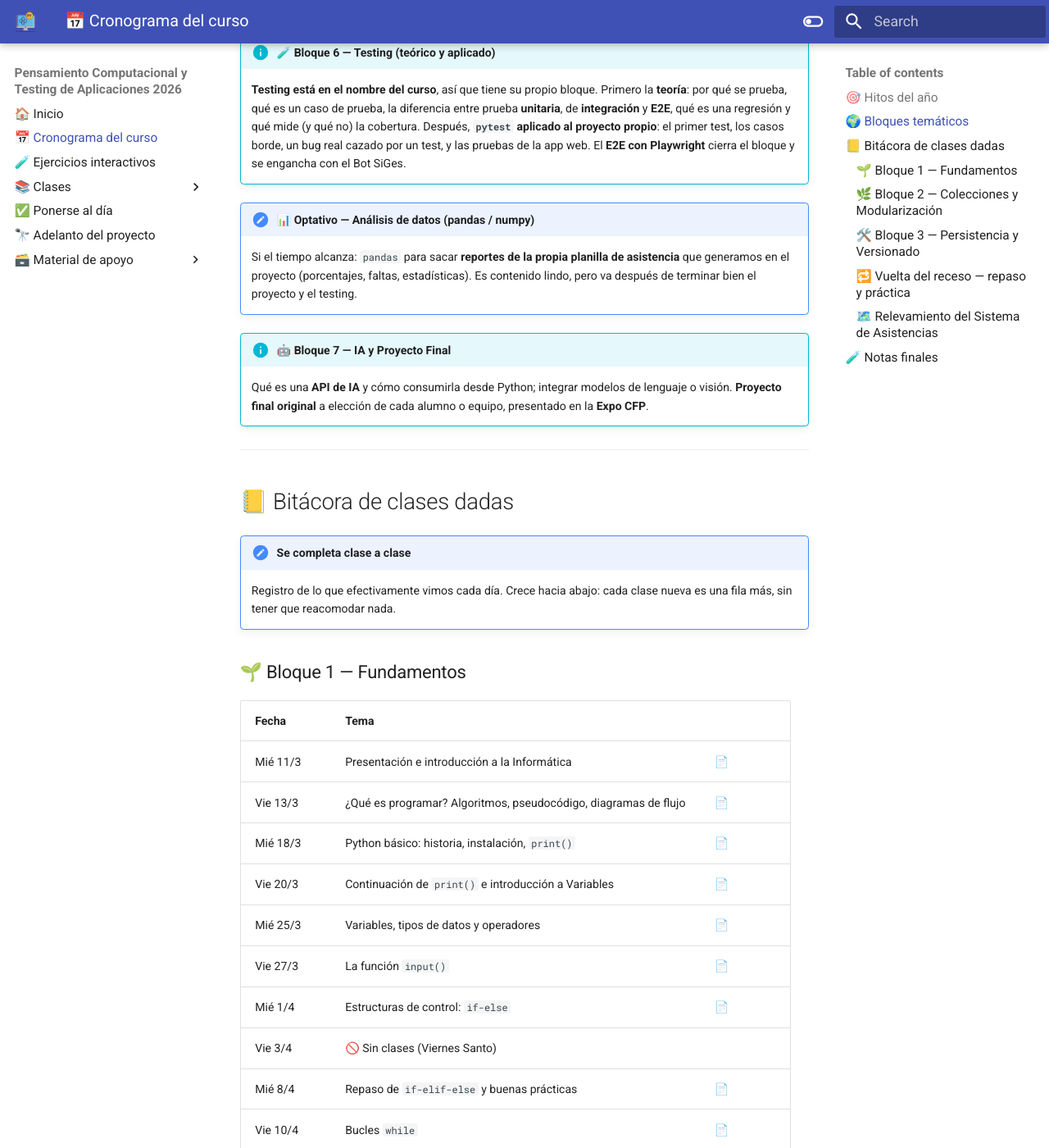
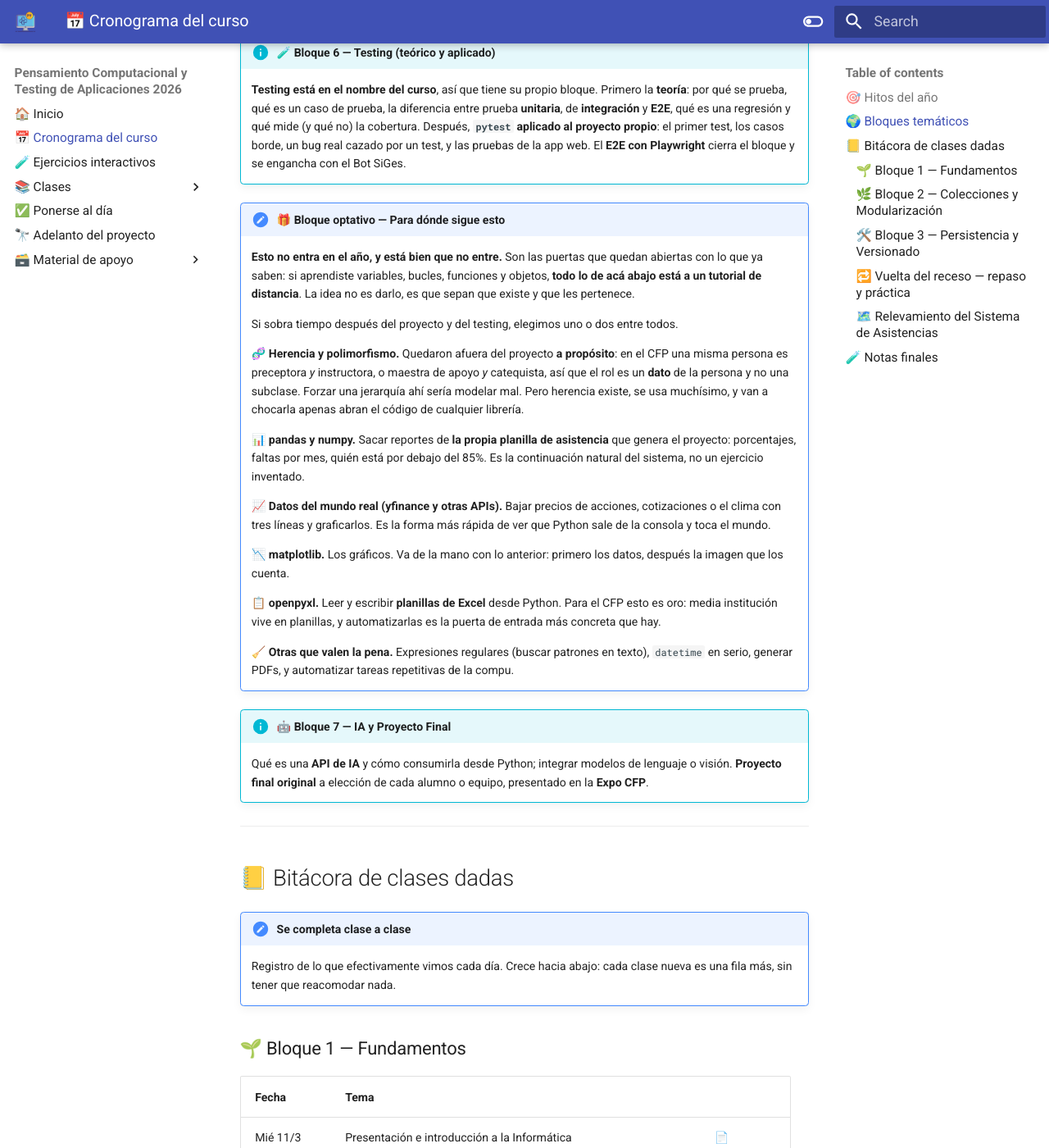
Before and after one commit to MaxiNunez24/pensamiento-computacional-testing-2026, an MkDocs documentation site: the page built from docs/cronograma.md, in a window 1280 px wide and 1400 px high, scrolled down 2723 px. Shown: the whole window at 82% size. Built offline with MkDocs 1.6.1 and Material for MkDocs 9.7.7, drawn with Linux system fonts in a browser that asks for light colours.

Commit message:
Bloque optativo: para donde sigue esto
El cronograma tenia una nota suelta de pandas/numpy. Se convierte en un bloque
de verdad, con lo que el profe quiere que sepan que existe aunque no llegue por
tiempo: herencia, pandas/numpy, yfinance y otras APIs, matplotlib, openpyxl.

Herencia encaja justo ahi. Quedo fuera del proyecto A PROPOSITO --en el CFP una
persona es preceptora Y instructora, o maestra de apoyo Y catequista, asi que el
rol es un dato y no una subclase-- pero existe y la van a chocar apenas abran el
codigo de cualquier libreria. Al bloque optativo, dicho con el motivo.

Borrador para iterar.

Co-Authored-By: Claude Opus 5 <noreply@anthropic.com>

```diff
--- a/docs/cronograma.md
+++ b/docs/cronograma.md
@@ -85,10 +85,37 @@
     por un test, y las pruebas de la app web. El **E2E con Playwright** cierra el bloque y se
     engancha con el Bot SiGes.
 
-!!! note "📊 Optativo — Análisis de datos (pandas / numpy)"
-    Si el tiempo alcanza: `pandas` para sacar **reportes de la propia planilla de asistencia** que
-    generamos en el proyecto (porcentajes, faltas, estadísticas). Es contenido lindo, pero va
-    después de terminar bien el proyecto y el testing.
+!!! note "🎁 Bloque optativo — Para dónde sigue esto"
+    **Esto no entra en el año, y está bien que no entre.** Son las puertas que quedan abiertas con
+    lo que ya saben: si aprendiste variables, bucles, funciones y objetos, **todo lo de acá abajo
+    está a un tutorial de distancia**. La idea no es darlo, es que sepan que existe y que les
+    pertenece.
+
+    Si sobra tiempo después del proyecto y del testing, elegimos uno o dos entre todos.
+
+    **🧬 Herencia y polimorfismo.** Quedaron afuera del proyecto **a propósito**: en el CFP una
+    misma persona es preceptora *y* instructora, o maestra de apoyo *y* catequista, así que el rol
+    es un **dato** de la persona y no una subclase. Forzar una jerarquía ahí sería modelar mal.
+    Pero herencia existe, se usa muchísimo, y van a chocarla apenas abran el código de cualquier
+    librería.
+
+    **📊 pandas y numpy.** Sacar reportes de **la propia planilla de asistencia** que genera el
+    proyecto: porcentajes, faltas por mes, quién está por debajo del 85%. Es la continuación
+    natural del sistema, no un ejercicio inventado.
+
+    **📈 Datos del mundo real (yfinance y otras APIs).** Bajar precios de acciones, cotizaciones o
+    el clima con tres líneas y graficarlos. Es la forma más rápida de ver que Python sale de la
+    consola y toca el mundo.
+
+    **📉 matplotlib.** Los gráficos. Va de la mano con lo anterior: primero los datos, después la
+    imagen que los cuenta.
+
+    **📋 openpyxl.** Leer y escribir **planillas de Excel** desde Python. Para el CFP esto es oro:
+    media institución vive en planillas, y automatizarlas es la puerta de entrada más concreta que
+    hay.
+
+    **🧹 Otras que valen la pena.** Expresiones regulares (buscar patrones en texto), `datetime`
+    en serio, generar PDFs, y automatizar tareas repetitivas de la compu.
 
 !!! info "🤖 Bloque 7 — IA y Proyecto Final"
     Qué es una **API de IA** y cómo consumirla desde Python; integrar modelos de lenguaje o visión.
```
